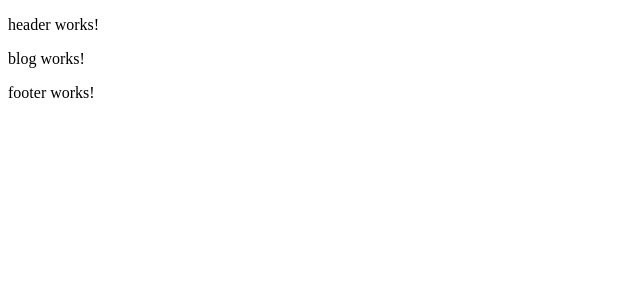
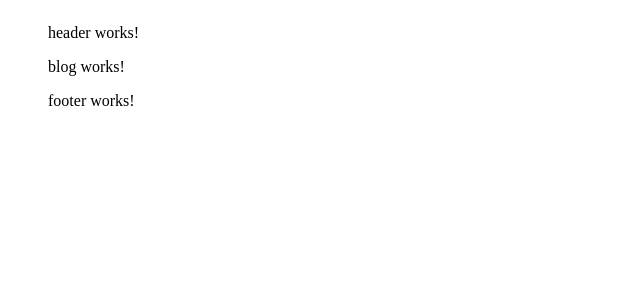
Before and after one commit to xFoqus/componenteBlog, an Angular app: page / in a window 1280 px wide. Shown: the top 300 px of the page, without its empty margins (0-640 px from the left). Built offline with nearby package versions, Linux system fonts and the light colour scheme.

Commit message:
Incluimos css wrapper a app.components

```diff
--- a/src/app/app.component.css
+++ b/src/app/app.component.css
@@ -0,0 +1,8 @@
+.wrapper {
+    max-width: 1440px;
+    overflow-x: hidden;
+    padding-left: 40px;
+    padding-right: 40px;
+    margin: 0 auto;
+    position: relative;
+}
--- a/src/app/app.component.html
+++ b/src/app/app.component.html
@@ -1,4 +1,12 @@
-<app-header></app-header>
-<app-blog></app-blog>
-<app-footer></app-footer>
+<div class="wrapper">
+  <header>
+    <app-header></app-header>
+  </header>
+  <main>
+    <app-blog></app-blog>
+  </main>
+  <footer>
+    <app-footer></app-footer>
+  </footer>
+</div>
 <router-outlet />
--- a/src/index.html
+++ b/src/index.html
@@ -1,11 +1,11 @@
-<!doctype html>
+<!DOCTYPE html>
 <html lang="en">
   <head>
-  <meta charset="utf-8">
+    <meta charset="utf-8" />
     <title>ComponenteBlog</title>
-  <base href="/">
-  <meta name="viewport" content="width=device-width, initial-scale=1">
-  <link rel="icon" type="image/x-icon" href="favicon.ico">
+    <base href="/" />
+    <meta name="viewport" content="width=device-width, initial-scale=1" />
+    <link rel="icon" type="image/x-icon" href="favicon.ico" />
   </head>
   <body>
     <app-root></app-root>
```
Lines whose indentation alone changed are shown as unchanged.
